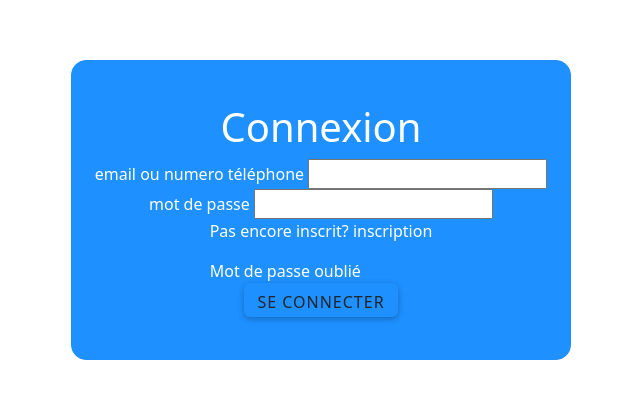
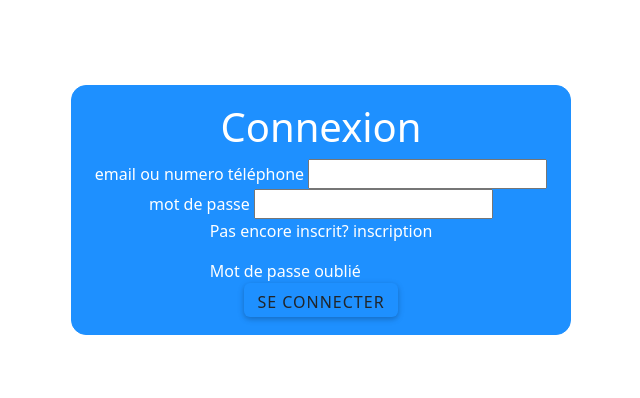
Before and after one commit to yonkotech/EduSceau-RDC, a plain HTML site: page login.html in a window 1280 px wide. Shown: the part 190-588 px from the top of the page, without its empty margins (319-959 px from the left). Drawn offline with nearby package versions, Linux system fonts and the light colour scheme.

Commit message:
specialisation css

```diff
--- a/login.html
+++ b/login.html
@@ -5,6 +5,7 @@
     <meta name="viewport" content="width=device-width, initial-scale=1.0">
     <link rel="stylesheet" href="style/global.css">
     <link rel="stylesheet" href="style/components/button.css">
+    <link rel="stylesheet" href="style/login.css">
     <link rel="stylesheet" href="https://cdn.jsdelivr.net/npm/bootstrap@5.3.6/dist/css/bootstrap.min.css">
     <title>Connexion - EduSceau RDC</title>
 </head>
--- a/style/global.css
+++ b/style/global.css
@@ -7,19 +7,7 @@ body{
     justify-content: center;
     align-items: center;
 }
-form{
-    background-color: dodgerblue;
-    color: white;
-    border: 1px solid dodgerblue;
-    border-radius: 15px;
-    width: 500PX;
-    height: 300px;
-    padding: auto;
-    display: flex;
-    flex-direction: column;
-    align-items: center;
-    justify-content: center;
-}
+
 .link{
     text-decoration: none;
     text-align: center;
--- /dev/null
+++ b/style/login.css
@@ -0,0 +1,12 @@
+form{
+    background-color: dodgerblue;
+    color: white;
+    border: 1px solid dodgerblue;
+    border-radius: 15px;
+    width: 500PX;
+    height: 250px;
+    display: flex;
+    flex-direction: column;
+    align-items: center;
+    justify-content: center;
+}
```
